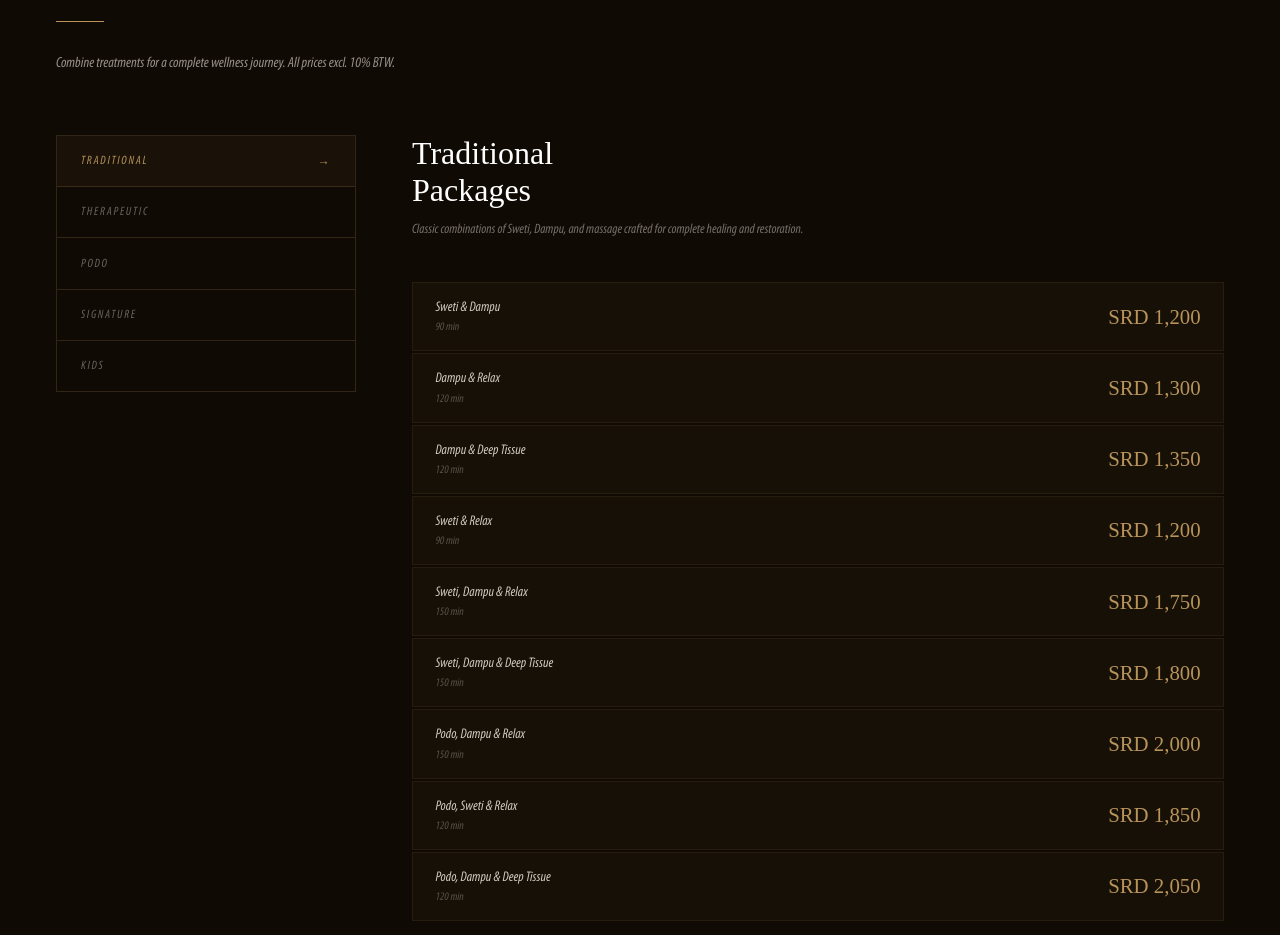
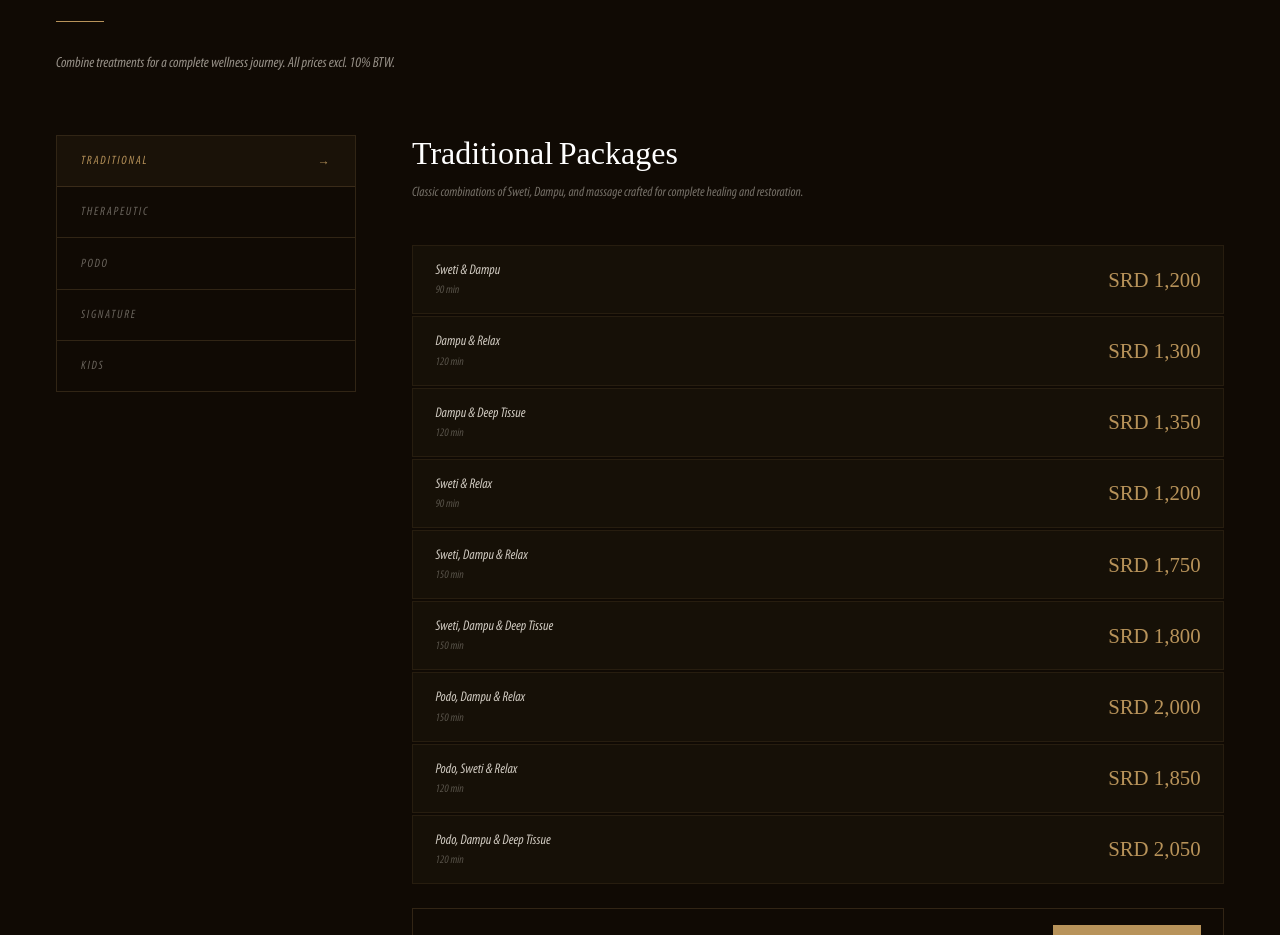
Before and after one commit to indersonlatrell/mokisa-keuze-1, a plain HTML site: page index.html in a window 1280 px wide. Shown: the part 5280-6215 px from the top of the page. Drawn offline with Linux system fonts and the light colour scheme.

Commit message:
Enhance .pkg-title with flexbox layout
Updated .pkg-title styles to include flexbox alignment and gap.

```diff
--- a/index.html
+++ b/index.html
@@ -208,7 +208,12 @@ nav.stuck{background:rgba(15,9,5,0.96);backdrop-filter:blur(16px);padding:1rem 3
 .pkg-panel{display:none}
 .pkg-panel.on{display:block}
 .pkg-head{margin-bottom:2.5rem}
-.pkg-title{font-family:"Playfair Display",serif;font-size:2rem;font-weight:400;color:#fff;margin-bottom:.5rem}
+.pkg-title{font-family:"Playfair Display",serif;font-size:2rem;font-weight:400;
+           color:#fff;margin-bottom:.5rem;
+            display:flex;
+  align-items:flex-end;
+  gap:.18em;
+          }
 .pkg-title i{font-style:"Tropical Brush";color:var(--sand)}
  .pkg-pkg{font-style:"Tropical Brush",cursive}
 .pkg-desc{font-size:.85rem;font-weight:300;line-height:1.85;color:rgba(240,234,224,.45);max-width:520px}
```
